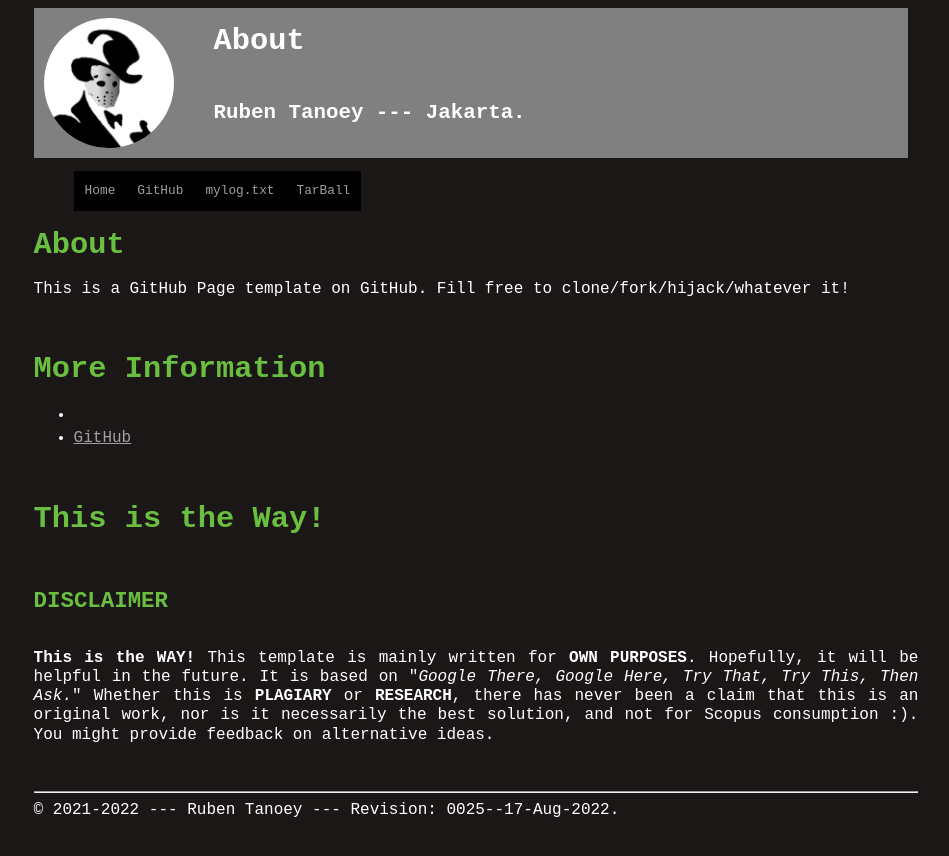
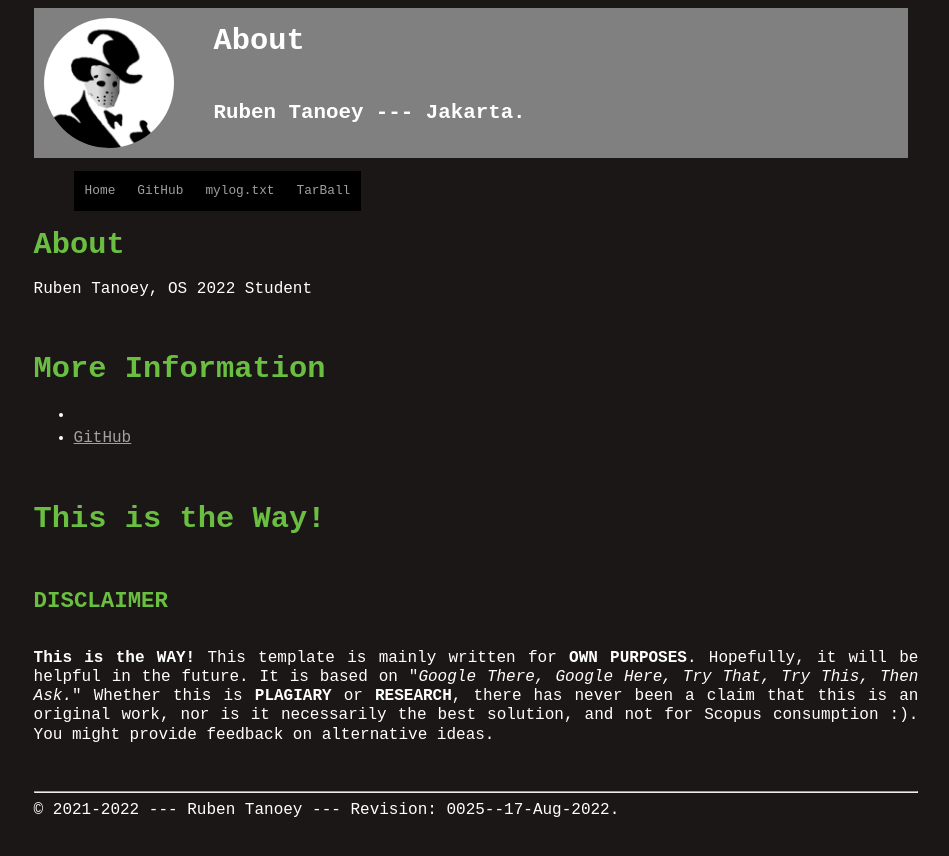
Before and after one commit to rubentanoey/os222, a Jekyll site: the page built from about.md, in a window 1280 px wide. Shown: the top 856 px of the page, without its empty margins (164-1113 px from the left). Built offline with Jekyll 4.4.1, drawn with Linux system fonts in a browser that asks for light colours; our own code applies the rules of GitHub Pages for plain Markdown files.

Commit message:
Update about.md

```diff
--- a/about.md
+++ b/about.md
@@ -4,8 +4,7 @@ permalink: /ABOUT/
 
 # About
 
-This is a GitHub Page template on GitHub.
-Fill free to clone/fork/hijack/whatever it!
+Ruben Tanoey, OS 2022 Student
 
 <br>
 # More Information
```
